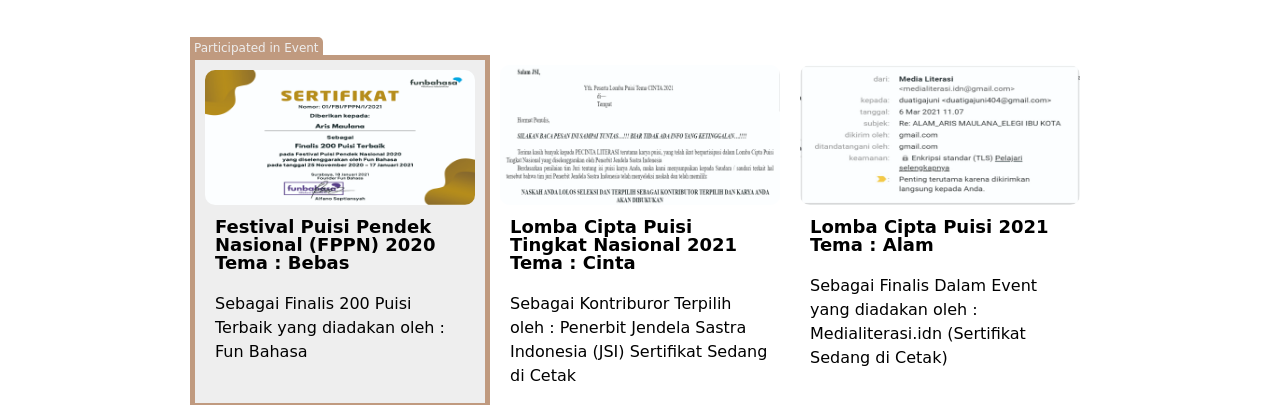
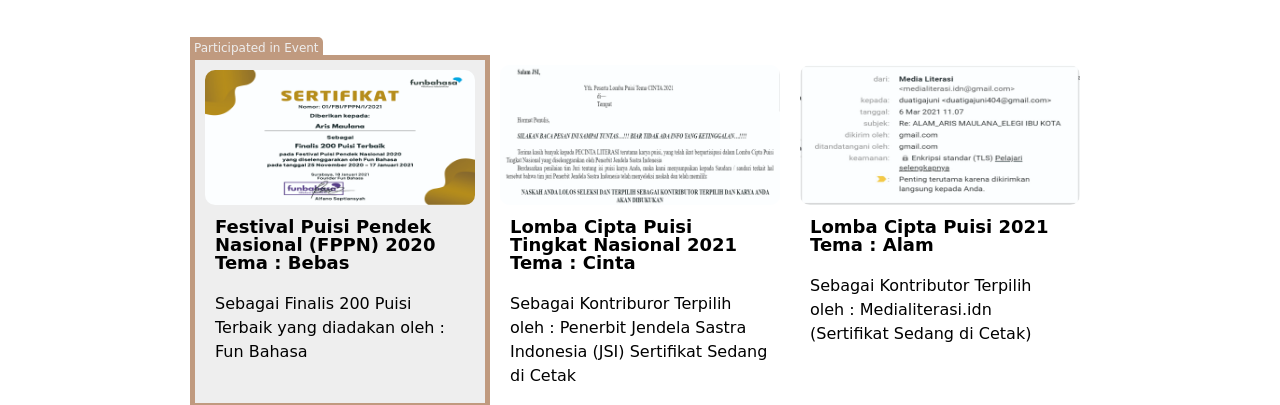
Before and after one commit to duatigajuni/participated.github.io, a plain HTML site: page index.html in a window 1280 px wide. Shown: the part 561-966 px from the top of the page. Drawn offline with Linux system fonts and the light colour scheme; a web font is replaced by a local one.

Commit message:
Update index.html

```diff
--- a/index.html
+++ b/index.html
@@ -41,7 +41,7 @@
 				<div class="box">
 					<img src="img/box3.jpg" alt="">
 					<h3>Lomba Cipta Puisi 2021 Tema : Alam</h3>
-					<p>Sebagai Finalis Dalam Event yang diadakan oleh : Medialiterasi.idn (Sertifikat Sedang di Cetak) </p>
+					<p>Sebagai Kontributor Terpilih oleh : Medialiterasi.idn (Sertifikat Sedang di Cetak) </p>
 				</div>
 			</div>
 		</div>
```
